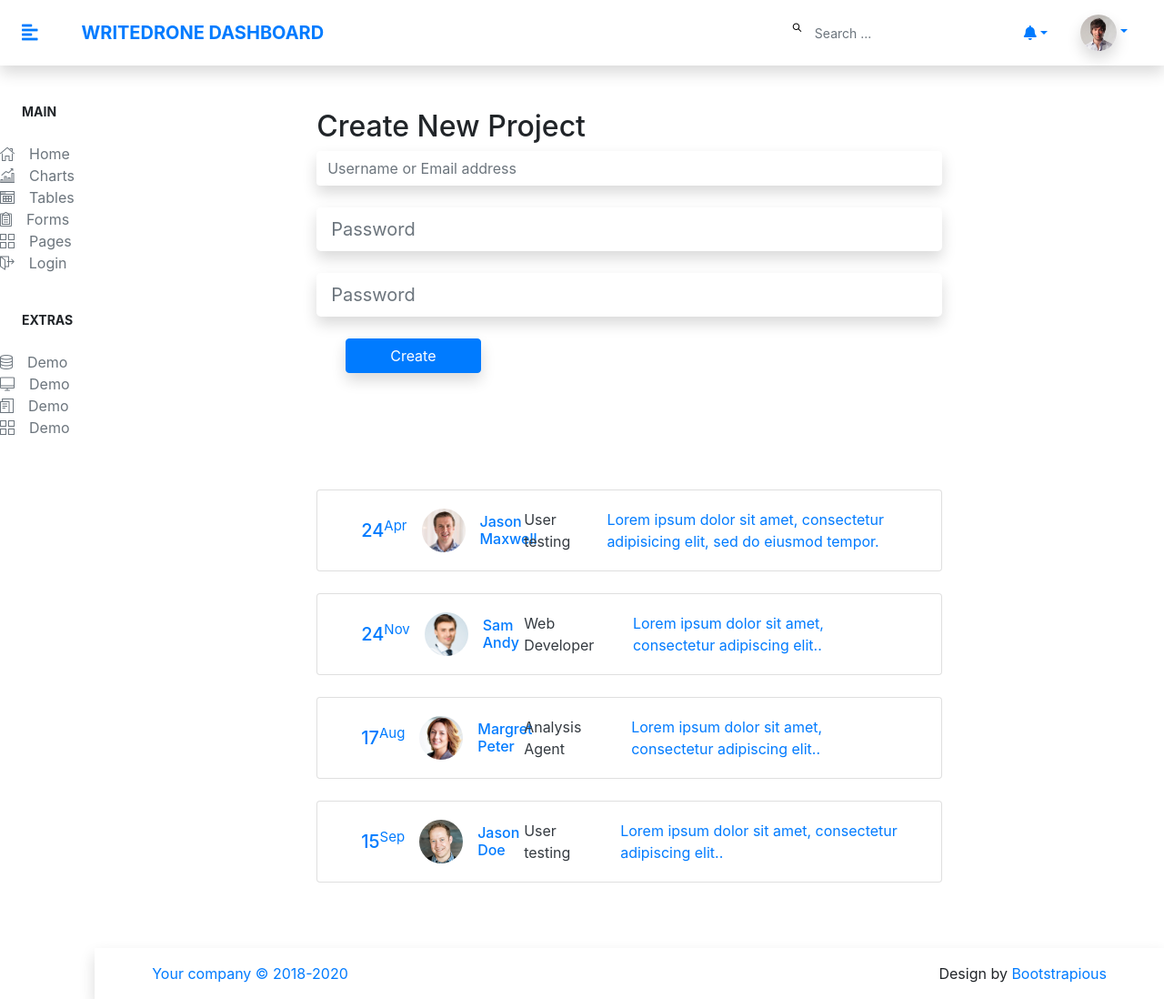
After one commit to Irene643/New-project, a CodeIgniter app: page /New-project/index.php/create in a window 1280 px wide. The commit adds this page. Shown: the whole page at 91% size. Run offline with CodeIgniter, Linux system fonts and the light colour scheme; some libraries are stand-ins or nearby versions.

Commit message:
index file changes

```diff
--- a/application/config/config.php
+++ b/application/config/config.php
@@ -23,7 +23,7 @@ defined('BASEPATH') OR exit('No direct script access allowed');
 | a PHP script and you can easily do that on your own.
 |
 */
-$config['base_url'] = 'http://localhost/projects/writedrone/';
+$config['base_url'] = 'http://localhost/New-project/';
 
 /*
 |--------------------------------------------------------------------------
@@ -35,7 +35,7 @@ $config['base_url'] = 'http://localhost/projects/writedrone/';
 | variable so that it is blank.
 |
 */
-$config['index_page'] = 'index.php';
+$config['index_page'] = '';
 
 /*
 |--------------------------------------------------------------------------
--- a/application/config/database.php
+++ b/application/config/database.php
@@ -77,7 +77,7 @@ $db['default'] = array(
 	'dsn'	=> '',
 	'hostname' => 'localhost',
 	'username' => 'root',
-	'password' => '',
+	'password' => 'password',
 	'database' => 'writedrone',
 	'dbdriver' => 'mysqli',
 	'dbprefix' => '',
--- a/application/config/routes.php
+++ b/application/config/routes.php
@@ -49,7 +49,8 @@ defined('BASEPATH') OR exit('No direct script access allowed');
 | Examples:	my-controller/index	-> my_controller/index
 |		my-controller/my-method	-> my_controller/my_method
 */
-$route['default_controller'] = 'welcome';
-$route['projects'] = 'home';
+$route['default_controller'] = 'home';
+$route['login'] = 'login';
+$route['create'] = 'home/create';
 $route['404_override'] = '';
 $route['translate_uri_dashes'] = FALSE;
--- a/application/controllers/Home.php
+++ b/application/controllers/Home.php
@@ -6,6 +6,8 @@ class Home extends CI_Controller {
         parent::__construct();
 		$this->load->model('project');
 		$this->load->helper('url');
+		$this->load->helper('form');
+        $this->load->library('form_validation');
     }
 
 	/**
@@ -24,8 +26,24 @@ class Home extends CI_Controller {
 	 * @see https://codeigniter.com/user_guide/general/urls.html
 	 */
 	public function index()
-	{
-		$projects = $this->project->getProjects();
-		$this->load->view('admin/index', $projects);
+	{	$data = array(
+			'all_projects_title' => 'All Projects',
+			'open_projects_title' => 'Open Projects',
+			'completed_projects_title' => 'Completed Projects'
+		);
+		$data['projects'] = $this->project->getAllProjects();
+		$data['open'] = $this->project->getOpenProjects();
+		$data['completed'] = $this->project->getCompletedProjects();
+		$this->load->view('template/index', $data);
+	}
+
+	public function create(){
+        $data['title'] = 'Create New Project';
+
+        $this->form_validation->set_rules('name', 'Name', 'required');
+		$this->form_validation->set_rules('code', 'Code', 'required');
+		$this->form_validation->set_rules('status', 'Status', 'required');
+
+		$this->load->view('template/create', $data);
 	}
 }
--- a/application/models/Project.php
+++ b/application/models/Project.php
@@ -5,8 +5,16 @@ class Project extends CI_Model {
     //     parent::__construct();
     //     $this->load->database();
     // }
-    public function getProjects(){
+    public function getAllProjects(){
         $query = $this->db->get('project');
+        return $query->result();
+    }
+    public function getOpenProjects(){
+        $query = $this->db->get_where('project', array('status' => 'open'));
+        return $query->result();
+    }
+    public function getCompletedProjects(){
+        $query = $this->db->get_where('project', array('status' => 'completed'));
         return $query->result();
     }
 }
--- /dev/null
+++ b/application/views/template/create.php
@@ -0,0 +1,201 @@
+
+<!DOCTYPE html>
+<html>
+  <head>
+    <meta charset="utf-8">
+    <meta http-equiv="X-UA-Compatible" content="IE=edge">
+    <title>Writedrone</title>
+    <meta name="description" content="">
+    <meta name="viewport" content="width=device-width, initial-scale=1">
+    <meta name="robots" content="all,follow">
+    <!-- Bootstrap CSS-->
+    <link rel="stylesheet" href="<?php echo base_url(); ?>assets/vendor/bootstrap/css/bootstrap.min.css">
+    <!-- Font Awesome CSS-->
+    <link rel="stylesheet" href="https://use.fontawesome.com/releases/v5.3.1/css/all.css" integrity="sha384-mzrmE5qonljUremFsqc01SB46JvROS7bZs3IO2EmfFsd15uHvIt+Y8vEf7N7fWAU" crossorigin="anonymous">
+    <!-- Google fonts - Popppins for copy-->
+    <link rel="stylesheet" href="https://fonts.googleapis.com/css?family=Poppins:300,400,800">
+    <!-- orion icons-->
+    <link rel="stylesheet" href="<?php echo base_url(); ?>assets/css/orionicons.css">
+    <!-- theme stylesheet-->
+    <link rel="stylesheet" href="<?php echo base_url(); ?>assets/css/style.default.css" id="theme-stylesheet">
+    <!-- Custom stylesheet - for your changes-->
+    <link rel="stylesheet" href="<?php echo base_url(); ?>assets/css/custom.css">
+    <!-- Favicon-->
+    <link rel="shortcut icon" href="<?php echo base_url(); ?>assets/img/favicon.png?3">
+    <!-- Tweaks for older IEs--><!--[if lt IE 9]>
+        <script src="https://oss.maxcdn.com/html5shiv/3.7.3/html5shiv.min.js"></script>
+        <script src="https://oss.maxcdn.com/respond/1.4.2/respond.min.js"></script><![endif]-->
+  </head>
+  <body>
+    <!-- navbar-->
+    <header class="header">
+      <nav class="navbar navbar-expand-lg px-4 py-2 bg-white shadow"><a href="#" class="sidebar-toggler text-gray-500 mr-4 mr-lg-5 lead"><i class="fas fa-align-left"></i></a><a href="index.html" class="navbar-brand font-weight-bold text-uppercase text-base">Writedrone Dashboard</a>
+        <ul class="ml-auto d-flex align-items-center list-unstyled mb-0">
+          <li class="nav-item">
+            <form id="searchForm" class="ml-auto d-none d-lg-block">
+              <div class="form-group position-relative mb-0">
+                <button type="submit" style="top: -3px; left: 0;" class="position-absolute bg-white border-0 p-0"><i class="o-search-magnify-1 text-gray text-lg"></i></button>
+                <input type="search" placeholder="Search ..." class="form-control form-control-sm border-0 no-shadow pl-4">
+              </div>
+            </form>
+          </li>
+          <li class="nav-item dropdown mr-3"><a id="notifications" href="http://example.com" data-toggle="dropdown" aria-haspopup="true" aria-expanded="false" class="nav-link dropdown-toggle text-gray-400 px-1"><i class="fa fa-bell"></i><span class="notification-icon"></span></a>
+            <div aria-labelledby="notifications" class="dropdown-menu"><a href="#" class="dropdown-item">
+                <div class="d-flex align-items-center">
+                  <div class="icon icon-sm bg-violet text-white"><i class="fab fa-twitter"></i></div>
+                  <div class="text ml-2">
+                    <p class="mb-0">You have 2 followers</p>
+                  </div>
+                </div></a><a href="#" class="dropdown-item">
+                <div class="d-flex align-items-center">
+                  <div class="icon icon-sm bg-green text-white"><i class="fas fa-envelope"></i></div>
+                  <div class="text ml-2">
+                    <p class="mb-0">You have 6 new messages</p>
+                  </div>
+                </div></a><a href="#" class="dropdown-item">
+                <div class="d-flex align-items-center">
+                  <div class="icon icon-sm bg-blue text-white"><i class="fas fa-upload"></i></div>
+                  <div class="text ml-2">
+                    <p class="mb-0">Server rebooted</p>
+                  </div>
+                </div></a><a href="#" class="dropdown-item">
+                <div class="d-flex align-items-center">
+                  <div class="icon icon-sm bg-violet text-white"><i class="fab fa-twitter"></i></div>
+                  <div class="text ml-2">
+                    <p class="mb-0">You have 2 followers</p>
+                  </div>
+                </div></a>
+              <div class="dropdown-divider"></div><a href="#" class="dropdown-item text-center"><small class="font-weight-bold headings-font-family text-uppercase">View all notifications</small></a>
+            </div>
+          </li>
+          <li class="nav-item dropdown ml-auto"><a id="userInfo" href="http://example.com" data-toggle="dropdown" aria-haspopup="true" aria-expanded="false" class="nav-link dropdown-toggle"><img src="img/avatar-6.jpg" alt="Jason Doe" style="max-width: 2.5rem;" class="img-fluid rounded-circle shadow"></a>
+            <div aria-labelledby="userInfo" class="dropdown-menu"><a href="#" class="dropdown-item"><strong class="d-block text-uppercase headings-font-family">Mark Stephen</strong><small>Web Developer</small></a>
+              <div class="dropdown-divider"></div><a href="#" class="dropdown-item">Settings</a><a href="#" class="dropdown-item">Activity log       </a>
+              <div class="dropdown-divider"></div><a href="login.html" class="dropdown-item">Logout</a>
+            </div>
+          </li>
+        </ul>
+      </nav>
+    </header>
+    <div class="d-flex align-items-stretch">
+      <div id="sidebar" class="sidebar py-3">
+        <div class="text-gray-400 text-uppercase px-3 px-lg-4 py-4 font-weight-bold small headings-font-family">MAIN</div>
+        <ul class="sidebar-menu list-unstyled">
+              <li class="sidebar-list-item"><a href="<?php echo base_url(); ?>" class="sidebar-link text-muted active"><i class="o-home-1 mr-3 text-gray"></i><span>Home</span></a></li>
+              <li class="sidebar-list-item"><a href="../login/index" class="sidebar-link text-muted"><i class="o-sales-up-1 mr-3 text-gray"></i><span>Charts</span></a></li>
+              <li class="sidebar-list-item"><a href="tables" class="sidebar-link text-muted"><i class="o-table-content-1 mr-3 text-gray"></i><span>Tables</span></a></li>
+              <li class="sidebar-list-item"><a href="<?php echo base_url(); ?>index.php/create" class="sidebar-link text-muted"><i class="o-survey-1 mr-3 text-gray"></i><span>Forms</span></a></li>
+          <li class="sidebar-list-item"><a href="#" data-toggle="collapse" data-target="#pages" aria-expanded="false" aria-controls="pages" class="sidebar-link text-muted"><i class="o-wireframe-1 mr-3 text-gray"></i><span>Pages</span></a>
+            <div id="pages" class="collapse">
+              <ul class="sidebar-menu list-unstyled border-left border-primary border-thick">
+                <li class="sidebar-list-item"><a href="#" class="sidebar-link text-muted pl-lg-5">Page one</a></li>
+                <li class="sidebar-list-item"><a href="#" class="sidebar-link text-muted pl-lg-5">Page two</a></li>
+                <li class="sidebar-list-item"><a href="#" class="sidebar-link text-muted pl-lg-5">Page three</a></li>
+                <li class="sidebar-list-item"><a href="#" class="sidebar-link text-muted pl-lg-5">Page four</a></li>
+              </ul>
+            </div>
+          </li>
+              <li class="sidebar-list-item"><a href="<?php echo base_url(); ?>index.php/login" class="sidebar-link text-muted"><i class="o-exit-1 mr-3 text-gray"></i><span>Login</span></a></li>
+        </ul>
+        <div class="text-gray-400 text-uppercase px-3 px-lg-4 py-4 font-weight-bold small headings-font-family">EXTRAS</div>
+        <ul class="sidebar-menu list-unstyled">
+              <li class="sidebar-list-item"><a href="#" class="sidebar-link text-muted"><i class="o-database-1 mr-3 text-gray"></i><span>Demo</span></a></li>
+              <li class="sidebar-list-item"><a href="#" class="sidebar-link text-muted"><i class="o-imac-screen-1 mr-3 text-gray"></i><span>Demo</span></a></li>
+              <li class="sidebar-list-item"><a href="#" class="sidebar-link text-muted"><i class="o-paperwork-1 mr-3 text-gray"></i><span>Demo</span></a></li>
+              <li class="sidebar-list-item"><a href="#" class="sidebar-link text-muted"><i class="o-wireframe-1 mr-3 text-gray"></i><span>Demo</span></a></li>
+        </ul>
+      </div>
+      <div class="page-holder w-100 d-flex flex-wrap">
+        <div class="container-fluid px-xl-5 col-md-8">
+          <section class="py-5">
+            <h2><?php echo $title; ?></h2>
+
+            <?php echo validation_errors(); ?>
+
+            <?php echo form_open('news/create'); ?>
+            <form id="createProjectForm" action="#" class="mt-4">
+              <div class="form-group mb-4">
+                <input type="text" name="Name" placeholder="Username or Email address" class="form-control border-0 shadow ">
+              </div>
+              <div class="form-group mb-4">
+                <input type="text" name="Code" placeholder="Password" class="form-control border-0 shadow form-control-lg text-violet">
+              </div>
+              <div class="form-group mb-4">
+                <input type="text" name="Status" placeholder="Password" class="form-control border-0 shadow form-control-lg text-violet">
+              </div>
+              <div class="form-btn">
+                <button type="submit" class="btn btn-primary shadow px-5">Create</button>
+              </div>
+            </form>
+          </section>
+          <section class="py-5">
+            <div class="row">
+              <div class="col-lg-12"><a href="#" class="message card px-5 py-3 mb-4 bg-hover-gradient-primary no-anchor-style">
+                  <div class="row">
+                    <div class="col-lg-3 d-flex align-items-center flex-column flex-lg-row text-center text-md-left"><strong class="h5 mb-0">24<sup class="smaller text-gray font-weight-normal">Apr</sup></strong><img src="img/avatar-1.jpg" alt="..." style="max-width: 3rem" class="rounded-circle mx-3 my-2 my-lg-0">
+                      <h6 class="mb-0">Jason Maxwell</h6>
+                    </div>
+                    <div class="col-lg-9 d-flex align-items-center flex-column flex-lg-row text-center text-md-left">
+                      <div class="bg-gray-100 roundy px-4 py-1 mr-0 mr-lg-3 mt-2 mt-lg-0 text-dark exclode">User testing</div>
+                      <p class="mb-0 mt-3 mt-lg-0">Lorem ipsum dolor sit amet, consectetur adipisicing elit, sed do eiusmod tempor.</p>
+                    </div>
+                  </div></a></div>
+              <div class="col-lg-12"><a href="#" class="message card px-5 py-3 mb-4 bg-hover-gradient-primary no-anchor-style">
+                  <div class="row">
+                    <div class="col-lg-3 d-flex align-items-center flex-column flex-lg-row text-center text-md-left"><strong class="h5 mb-0">24<sup class="smaller text-gray font-weight-normal">Nov</sup></strong><img src="img/avatar-2.jpg" alt="..." style="max-width: 3rem" class="rounded-circle mx-3 my-2 my-lg-0">
+                      <h6 class="mb-0">Sam Andy</h6>
+                    </div>
+                    <div class="col-lg-9 d-flex align-items-center flex-column flex-lg-row text-center text-md-left">
+                      <div class="bg-gray-100 roundy px-4 py-1 mr-0 mr-lg-3 mt-2 mt-lg-0 text-dark exclode">Web Developer</div>
+                      <p class="mb-0 mt-3 mt-lg-0">Lorem ipsum dolor sit amet, consectetur adipiscing elit..</p>
+                    </div>
+                  </div></a></div>
+              <div class="col-lg-12"><a href="#" class="message card px-5 py-3 mb-4 bg-hover-gradient-primary no-anchor-style">
+                  <div class="row">
+                    <div class="col-lg-3 d-flex align-items-center flex-column flex-lg-row text-center text-md-left"><strong class="h5 mb-0">17<sup class="smaller text-gray font-weight-normal">Aug</sup></strong><img src="img/avatar-3.jpg" alt="..." style="max-width: 3rem" class="rounded-circle mx-3 my-2 my-lg-0">
+                      <h6 class="mb-0">Margret Peter</h6>
+                    </div>
+                    <div class="col-lg-9 d-flex align-items-center flex-column flex-lg-row text-center text-md-left">
+                      <div class="bg-gray-100 roundy px-4 py-1 mr-0 mr-lg-3 mt-2 mt-lg-0 text-dark exclode">Analysis Agent</div>
+                      <p class="mb-0 mt-3 mt-lg-0">Lorem ipsum dolor sit amet, consectetur adipiscing elit..</p>
+                    </div>
+                  </div></a></div>
+              <div class="col-lg-12"><a href="#" class="message card px-5 py-3 mb-4 bg-hover-gradient-primary no-anchor-style">
+                  <div class="row">
+                    <div class="col-lg-3 d-flex align-items-center flex-column flex-lg-row text-center text-md-left"><strong class="h5 mb-0">15<sup class="smaller text-gray font-weight-normal">Sep</sup></strong><img src="img/avatar-4.jpg" alt="..." style="max-width: 3rem" class="rounded-circle mx-3 my-2 my-lg-0">
+                      <h6 class="mb-0">Jason Doe</h6>
+                    </div>
+                    <div class="col-lg-9 d-flex align-items-center flex-column flex-lg-row text-center text-md-left">
+                      <div class="bg-gray-100 roundy px-4 py-1 mr-0 mr-lg-3 mt-2 mt-lg-0 text-dark exclode">User testing</div>
+                      <p class="mb-0 mt-3 mt-lg-0">Lorem ipsum dolor sit amet, consectetur adipiscing elit..</p>
+                    </div>
+                  </div></a></div>
+            </div>
+          </section>
+        </div>
+        <footer class="footer bg-white shadow align-self-end py-3 px-xl-5 w-100">
+          <div class="container-fluid">
+            <div class="row">
+              <div class="col-md-6 text-center text-md-left text-primary">
+                <p class="mb-2 mb-md-0">Your company &copy; 2018-2020</p>
+              </div>
+              <div class="col-md-6 text-center text-md-right text-gray-400">
+                <p class="mb-0">Design by <a href="https://bootstrapious.com/admin-templates" class="external text-gray-400">Bootstrapious</a></p>
+                <!-- Please do not remove the backlink to us unless you support further theme development at https://bootstrapious.com/donate. It is part of the license conditions. Thank you for understanding :)-->
+              </div>
+            </div>
+          </div>
+        </footer>
+      </div>
+    </div>
+    <!-- JavaScript files-->
+    <script src="<?php echo base_url(); ?>assets/vendor/jquery/jquery.min.js"></script>
+    <script src="<?php echo base_url(); ?>assets/vendor/popper.js/umd/popper.min.js"> </script>
+    <script src="<?php echo base_url(); ?>assets/vendor/bootstrap/js/bootstrap.min.js"></script>
+    <script src="<?php echo base_url(); ?>assets/vendor/jquery.cookie/jquery.cookie.js"> </script>
+    <script src="<?php echo base_url(); ?>assets/vendor/chart.js/Chart.min.js"></script>
+    <script src="https://cdn.jsdelivr.net/npm/js-cookie@2/src/js.cookie.min.js"></script>
+    <script src="<?php echo base_url(); ?>assets/js/charts-home.js"></script>
+    <script src="<?php echo base_url(); ?>assets/js/front.js"></script>
+  </body>
+</html>
--- a/application/views/template/login.php
+++ b/application/views/template/login.php
@@ -44,7 +44,7 @@ defined('BASEPATH') OR exit('No direct script access allowed');
                 <input type="text" name="username" placeholder="Username or Email address" class="form-control border-0 shadow form-control-lg">
               </div>
               <div class="form-group mb-4">
-                <input type="password" name="passowrd" placeholder="Password" class="form-control border-0 shadow form-control-lg text-violet">
+                <input type="password" name="password" placeholder="Password" class="form-control border-0 shadow form-control-lg text-violet">
               </div>
               <div class="form-group mb-4">
                 <div class="custom-control custom-checkbox">
@@ -54,7 +54,7 @@ defined('BASEPATH') OR exit('No direct script access allowed');
               </div>
               <div class="form-btn">
                 <button type="submit" class="btn btn-primary shadow px-5">Log in</button>
-                <a href="<?php echo base_url()?>index.php/projects" class="btn btn-primary back-btn shadow px-5">Back</a>
+                <a href="<?php echo base_url()?>" class="btn btn-primary back-btn shadow px-5">Back</a>
               </div>
             </form>
           </div>
```
Also changed, not shown: application/views/template/index.php (renamed from application/views/Admin/index.php, +13 -13 lines).
